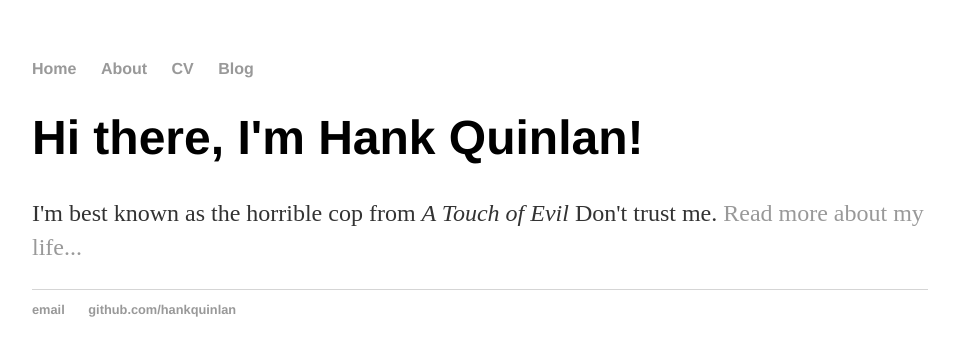
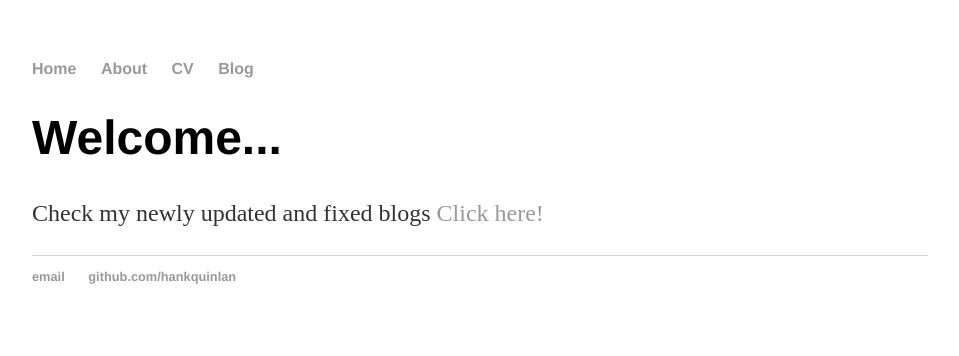
Before and after one commit to brandonv3138/brandonv3138, a Jekyll site: the page index.html, which Jekyll copies as it is, in a window 1280 px wide. Shown: the top 356 px of the page, without its empty margins (160-1119 px from the left). Built offline with Jekyll 4.4.1, drawn with Linux system fonts in a browser that asks for light colours.

Commit message:
Update index.html

```diff
--- a/index.html
+++ b/index.html
@@ -2,7 +2,7 @@
 <!DOCTYPE html>
 <html>
 	<head>
-		<title>Hank Quinlan, Horrible Cop</title>
+		<title>Brandon's homepage</title>
 				<!-- link to main stylesheet -->
 		<link rel="stylesheet" type="text/css" href="/css/main.css">
 
@@ -18,8 +18,8 @@
 		</nav>
 		<div class="container">
     		<div class="blurb">
-        		<h1>Hi there, I'm Hank Quinlan!</h1>
-				<p>I'm best known as the horrible cop from <em>A Touch of Evil</em> Don't trust me. <a href="/about">Read more about my life...</a></p>
+        		<h1>Welcome...</h1>
+				<p>Check my newly updated and fixed blogs <a href="/blog">Click here!</a></p>
     		</div><!-- /.blurb -->
 		</div><!-- /.container -->
 		<footer>
```
